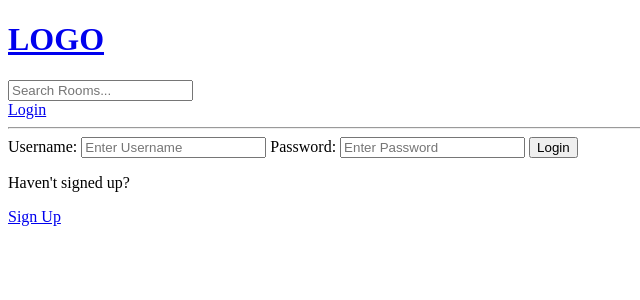
After one commit to sandeshjung/Studybud, a Django app: page /login/ in a window 1280 px wide. The commit adds this page. Shown: the top 300 px of the page, without its empty margins (0-640 px from the left). Run offline with Django 4.2, Linux system fonts and the light colour scheme.

Commit message:
User cred

```diff
--- a/base/templates/base/home.html
+++ b/base/templates/base/home.html
@@ -32,9 +32,10 @@
         <div>
             {% for room in rooms %}
             <div>
+                {% if request.user == room.host %}
                 <a href="{% url 'update-room' room.id %}">Update Room</a>
                 <a href="{% url 'delete-room' room.id %}">Delete Room</a>
-
+                {% endif %}
                 <span>@{{room.host.username}}</span>
                 <h5>{{room.id}} --<a href="{% url 'room' room.id %}"> {{room.name}}</a></h5>
                 <small>{{room.topic.name}}  </small>
--- /dev/null
+++ b/base/templates/base/login_register.html
@@ -0,0 +1,38 @@
+{% extends 'main.html' %}
+
+{% block content %}
+
+
+{% if page == 'login' %}
+<div>
+    <form method="POST" action="">
+        {% csrf_token %}
+
+        <label>Username:</label>
+        <input type="text" name="username" placeholder="Enter Username" />
+
+        <label>Password:</label>
+        <input type="password" name="password" placeholder="Enter Password" />
+
+
+        <input type="submit" value="Login" />
+    </form>
+    <p>Haven't signed up?</p>
+    <a href="{% url 'register' %}">Sign Up</a>
+</div>
+
+{% else %}
+
+<div>
+    <form method="POST" action="">
+        {% csrf_token %}
+        {{form.as_p}}
+        <input type="submit" value="Register" />
+    </form>
+
+    <p>Already signed up?</p>
+    <a href="{% url 'login-page' %}">Sign Up</a>
+</div>
+{% endif %}
+
+{% endblock content %}
--- a/base/urls.py
+++ b/base/urls.py
@@ -2,6 +2,9 @@ from django.urls import path
 from . import views
 
 urlpatterns = [
+    path('login/', views.loginPage, name='login-page'),
+    path('logout/', views.logoutUser, name='logout'),
+    path('register/', views.registerUser, name='register'),
     path('', views.home, name='home'),
     path('room/<str:pk>/',views.room, name='room'),
     path('create-room/', views.createRoom, name='create-room'),
--- a/base/views.py
+++ b/base/views.py
@@ -1,5 +1,11 @@
 from django.shortcuts import render, redirect
+from django.http import HttpResponse
+from django.contrib import messages
+from django.contrib.auth.decorators import login_required
 from django.db.models import Q
+from django.contrib.auth.models import User
+from django.contrib.auth import authenticate, login, logout
+from django.contrib.auth.forms import UserCreationForm
 from .models import Room, Topic
 from .forms import RoomForm
 # Create your views here.
@@ -9,6 +15,52 @@ from .forms import RoomForm
 #     {'id':2, 'name':'Design with me'},
 #     {'id':3, 'name':'Frontend designers'},
 # ]
+
+def loginPage(request):
+    page = 'login'
+    if request.user.is_authenticated:
+        return redirect('home')
+
+    if request.method == 'POST':
+        username = request.POST.get('username').lower()
+        password = request.POST.get('password')
+
+        try:
+            user = User.objects.get(username=username)
+        except:
+            messages.error(request, 'User does not exist')
+
+        user = authenticate(request, username=username, password=password)
+
+        if user is not None:
+            login(request, user)
+            return redirect('home')
+        else:
+            messages.error(request, 'Invalid username or password')
+
+    context = {'page':page}
+    return render(request, 'base/login_register.html', context)
+
+
+def logoutUser(request):
+    logout(request)
+    return redirect('home')
+
+def registerUser(request):
+    form = UserCreationForm()
+
+    if request.method == 'POST':
+        form = UserCreationForm(request.POST)
+        if form.is_valid():
+            user = form.save(commit=False)
+            user.username = user.username.lower()
+            user.save()
+            login(request, user)
+            return redirect('home')
+        else:
+            messages.error(request, 'An error occurred while registering')
+
+    return render(request, 'base/login_register.html', {'form':form})
 
 def home(request):
 
@@ -34,6 +86,7 @@ def room(request, pk):
     return render(request, 'base/room.html', context)
 
 
+@login_required(login_url='login-page')
 def createRoom(request):
     form = RoomForm()
 
@@ -46,9 +99,13 @@ def createRoom(request):
     context = {'form':form}
     return render(request, 'base/room_form.html', context)
 
+@login_required(login_url='login-page')
 def updateRoom(request, pk):
     room = Room.objects.get(id=pk)
     form = RoomForm(instance=room)
+
+    if request.user != room.host:
+        return HttpResponse('You are not allowed to edit this room')
 
     if request.method == 'POST':
         form = RoomForm(request.POST, instance=room)
@@ -62,6 +119,10 @@ def updateRoom(request, pk):
 
 def deteletRoom(request, pk):
     room = Room.objects.get(id=pk)
+
+    if request.user != room.host:
+        return HttpResponse('You are not allowed to edit this room')
+
     if request.method == 'POST':
         room.delete()
         return redirect('home')
--- a/templates/main.html
+++ b/templates/main.html
@@ -8,6 +8,15 @@
 <body>
     {% include 'navbar.html' %}
 
+    {% if messages %}
+    <ul class="messages">
+        {% for message in messages %}
+        <li>{{ message }}</li>
+        {% endfor %}
+    </ul>
+    {% endif %}
+
+
     {% block content %}
 
     {% endblock %}
--- a/templates/navbar.html
+++ b/templates/navbar.html
@@ -6,4 +6,13 @@
     <input type="text" name="q" placeholder="Search Rooms..." />
 </form>
 
+{% if request.user.is_authenticated %}
+<p>Hello {{request.user}}</p>
+<a href="{% url 'logout' %}">Logout</a>
+
+{% else %}
+<a href="{% url 'login-page' %}">Login</a>
+
+{% endif %}
+
 <hr>
```
